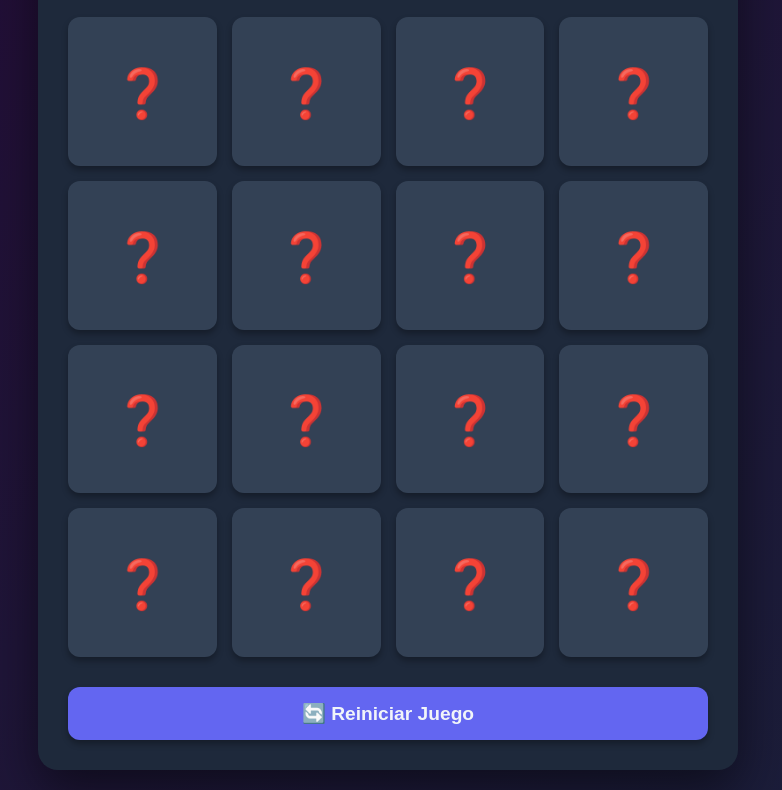
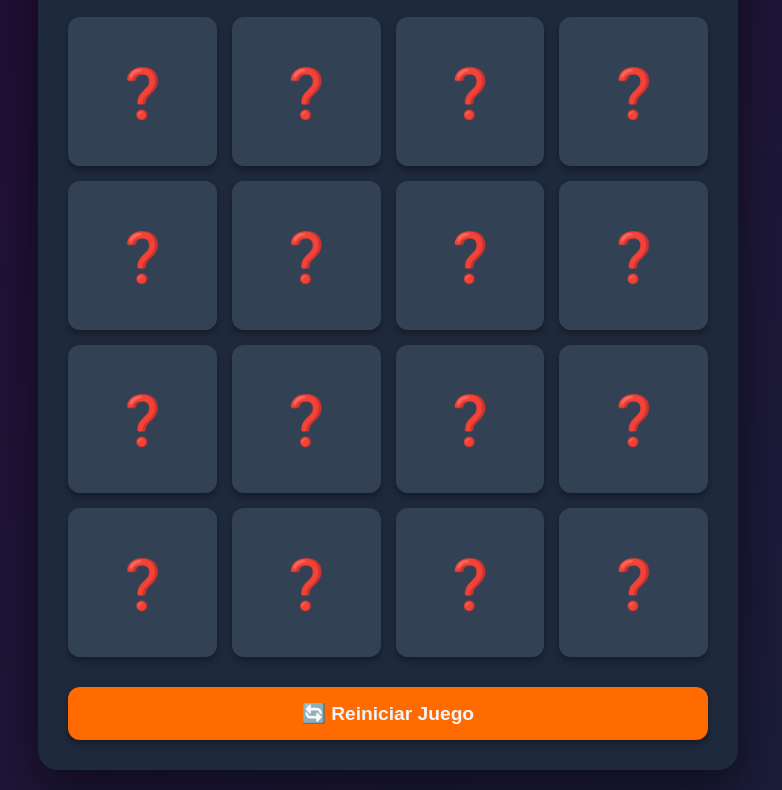
Before and after one commit to Gabriel39807/deployment_gabriel_pico, a plain HTML site: page index.html in a window 1280 px wide. Shown: the part 230-1020 px from the top of the page, without its empty margins (252-1034 px from the left). Drawn offline with Linux system fonts and the light colour scheme.

Commit message:
Cambio 3: Cambiar tema de cartas a naranja

```diff
--- a/styles.css
+++ b/styles.css
@@ -3,9 +3,9 @@
    ======================================== */
 :root {
     /* Colores principales */
-    --color-primary: #6366f1;
-    --color-primary-dark: #4f46e5;
-    --color-primary-light: #818cf8;
+    --color-primary: #ff6b00;
+    --color-primary-dark: #cc5500;
+    --color-primary-light: #ff9e40;
 
     /* Colores de fondo */
     --color-bg-main: #240b36;
```
